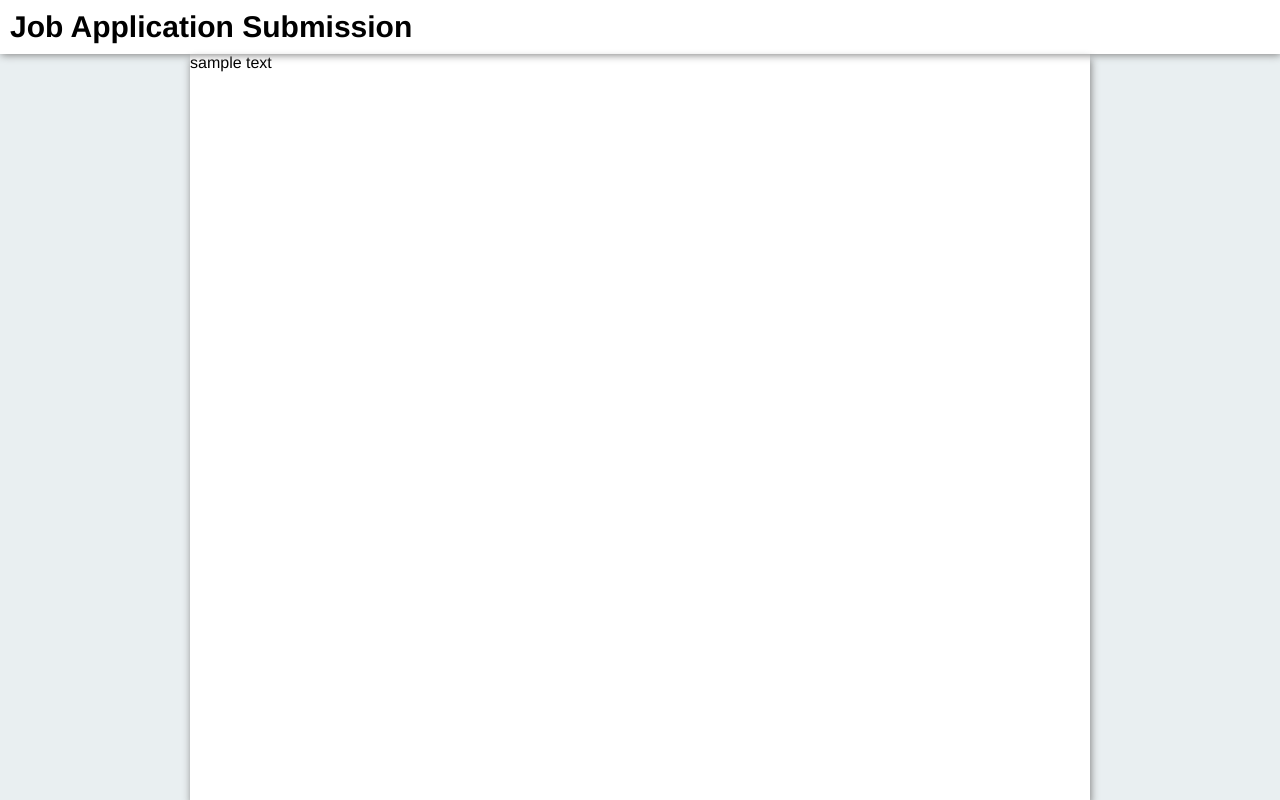
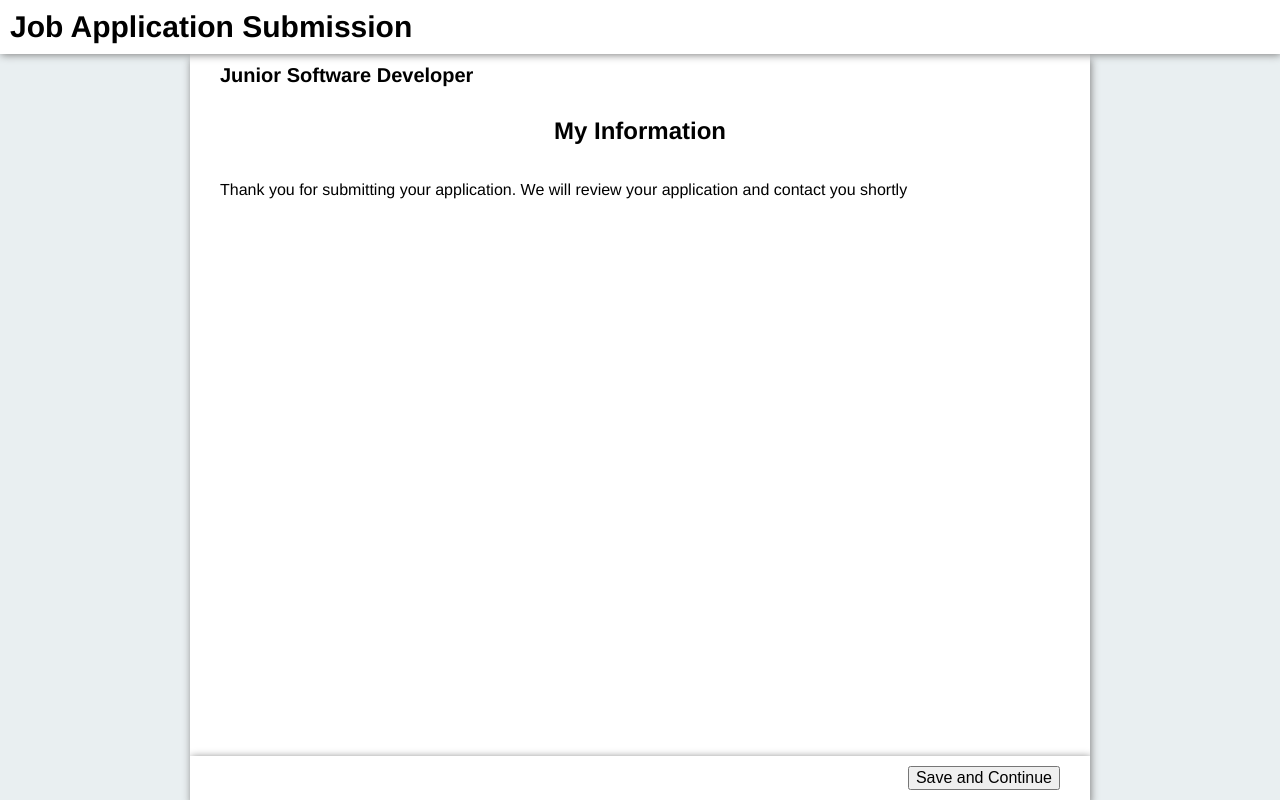
Before and after one commit to xiao-meng1/job-application, a React (Create React App) app: page / in a window 1280 px wide. Built offline with nearby package versions, Linux system fonts and the light colour scheme.

Commit message:
Add content layout without props-based rendering

```diff
--- a/src/App.jsx
+++ b/src/App.jsx
@@ -1,13 +1,30 @@
 import React from 'react';
 import styles from './styles/app.module.css';
 import Header from './components/header';
+import Footer from './components/footer';
+// import InformationForm from './components/informationForm';
+// import ReviewSection from './components/reviewSection';
+import SubmittedParagraph from './components/submittedParagraph';
 
 function App() {
   return (
     <div className={styles.app}>
       <Header textContent="Job Application Submission" />
       <main className={styles.main}>
-        <section className={styles.section}>sample text</section>
+        <section className={styles.section}>
+          <header>
+            <h3 className={styles.h3}>Junior Software Developer</h3>
+          </header>
+          <article className={styles.article}>
+            <h2 className={styles.h2}>My Information</h2>
+            <div className={styles.container}>
+              {/* <InformationForm /> */}
+              {/* <ReviewSection /> */}
+              <SubmittedParagraph />
+            </div>
+          </article>
+          <Footer />
+        </section>
       </main>
     </div>
   );
--- /dev/null
+++ b/src/components/button.jsx
@@ -0,0 +1,27 @@
+import React, { Component } from 'react';
+import PropTypes from 'prop-types';
+import styles from '../styles/button.module.css';
+
+class Button extends Component {
+  render() {
+    const { textContent, className } = this.props;
+
+    return (
+      <button type="button" className={styles[className]}>
+        {textContent}
+      </button>
+    );
+  }
+}
+
+Button.defaultProps = {
+  textContent: 'Button Text',
+  className: 'button',
+};
+
+Button.propTypes = {
+  textContent: PropTypes.string,
+  className: PropTypes.string,
+};
+
+export default Button;
--- /dev/null
+++ b/src/components/footer.jsx
@@ -0,0 +1,15 @@
+import React, { Component } from 'react';
+import Button from './button';
+import styles from '../styles/footer.module.css';
+
+class Footer extends Component {
+  render() {
+    return (
+      <footer className={styles.footer}>
+        <Button textContent="Save and Continue" className="save-and-continue" />
+      </footer>
+    );
+  }
+}
+
+export default Footer;
--- /dev/null
+++ b/src/components/informationForm.jsx
@@ -0,0 +1,64 @@
+import React, { Component } from 'react';
+import Button from './button';
+import styles from '../styles/informationForm.module.css';
+
+class InformationForm extends Component {
+  render() {
+    return (
+      <form>
+        <fieldset className={styles.fieldset}>
+          <h3>Personal Information</h3>
+          <input type="text" className={styles.input} placeholder="Name" />
+          <input
+            type="tel"
+            className={styles.input}
+            placeholder="Phone Number"
+          />
+          <input type="email" className={styles.input} placeholder="Email" />
+          <input type="text" className={styles.input} placeholder="Address" />
+        </fieldset>
+        <fieldset className={styles.fieldset}>
+          <h3>Education</h3>
+          <input
+            type="text"
+            className={styles.input}
+            placeholder="University"
+          />
+          <input
+            type="text"
+            className={styles.input}
+            placeholder="Degree Name"
+          />
+          <input
+            type="text"
+            className={styles.input}
+            placeholder="Start Date"
+          />
+          <input type="text" className={styles.input} placeholder="End Date" />
+          <div className={styles['button-container']}>
+            <Button textContent="Delete" />
+            <Button textContent="Add" />
+          </div>
+        </fieldset>
+        <fieldset className={styles.fieldset}>
+          <h3>Work Experience</h3>
+          <input type="text" className={styles.input} placeholder="Company" />
+          <input type="text" className={styles.input} placeholder="Position" />
+          <input
+            type="text"
+            className={styles.input}
+            placeholder="Start Date"
+          />
+          <input type="text" className={styles.input} placeholder="End Date" />
+          <textarea className={styles['text-area']} placeholder="Description" />
+          <div className={styles['button-container']}>
+            <Button textContent="Delete" />
+            <Button textContent="Add" />
+          </div>
+        </fieldset>
+      </form>
+    );
+  }
+}
+
+export default InformationForm;
--- /dev/null
+++ b/src/components/reviewSection.jsx
@@ -0,0 +1,41 @@
+import React, { Component } from 'react';
+
+class ReviewSection extends Component {
+  render() {
+    return (
+      <section>
+        <h3>Personal Information</h3>
+        <h4>Name</h4>
+        <p>Name</p>
+        <h4>Phone Number</h4>
+        <p>Phone Number</p>
+        <h4>Email</h4>
+        <p>Email</p>
+        <h4>Address</h4>
+        <p>Address</p>
+        <h3>Education</h3>
+        <h4>University</h4>
+        <p>University</p>
+        <h4>Degree Name</h4>
+        <p>Degree Name</p>
+        <h4>Start Date</h4>
+        <p>Start Date</p>
+        <h4>End Date</h4>
+        <p>End Date</p>
+        <h3>Work Experience</h3>
+        <h4>Company</h4>
+        <p>Company</p>
+        <h4>Position</h4>
+        <p>Position</p>
+        <h4>Start Date</h4>
+        <p>Start Date</p>
+        <h4>End Date</h4>
+        <p>End Date</p>
+        <h4>Description</h4>
+        <p>Description</p>
+      </section>
+    );
+  }
+}
+
+export default ReviewSection;
--- /dev/null
+++ b/src/components/submittedParagraph.jsx
@@ -0,0 +1,14 @@
+import React, { Component } from 'react';
+
+class SubmittedParagraph extends Component {
+  render() {
+    return (
+      <p>
+        Thank you for submitting your application. We will review your
+        application and contact you shortly
+      </p>
+    );
+  }
+}
+
+export default SubmittedParagraph;
--- a/src/styles/app.module.css
+++ b/src/styles/app.module.css
@@ -21,6 +21,27 @@ html {
 
 .section {
   width: 900px;
+  display: grid;
+  grid-template-rows: auto 1fr auto;
   background-color: white;
   box-shadow: grey 1px 5px 8px;
 }
+
+.h3 {
+  margin: 10px 30px;
+  font-size: 20px;
+}
+
+.article {
+  display: grid;
+  grid-template-rows: auto 1fr;
+  padding-bottom: 30px;
+}
+
+.h2 {
+  text-align: center;
+}
+
+.container {
+  padding: 0 30px;
+}
--- /dev/null
+++ b/src/styles/button.module.css
@@ -0,0 +1,4 @@
+.save-and-continue {
+  font-size: 16px;
+  justify-self: end;
+}
--- /dev/null
+++ b/src/styles/footer.module.css
@@ -0,0 +1,9 @@
+.footer {
+  position: sticky;
+  bottom: 0;
+  display: grid;
+  padding: 10px 30px;
+  background-color: white;
+  box-shadow: grey 1px 1px 8px;
+  clip-path: inset(-10px 0px 0px 0px);
+}
--- a/src/styles/header.module.css
+++ b/src/styles/header.module.css
@@ -1,6 +1,8 @@
 .header {
   position: sticky;
+  top: 0;
   padding: 10px;
+  background-color: white;
   box-shadow: grey 1px 1px 8px;
 }
 
--- /dev/null
+++ b/src/styles/submittedParagraph.module.css
@@ -0,0 +1,4 @@
+.p {
+  margin: 20px;
+  font-size: 16px;
+}
```
Also changed, not shown: src/styles/informationForm.module.css (added, +21 -0 lines).
